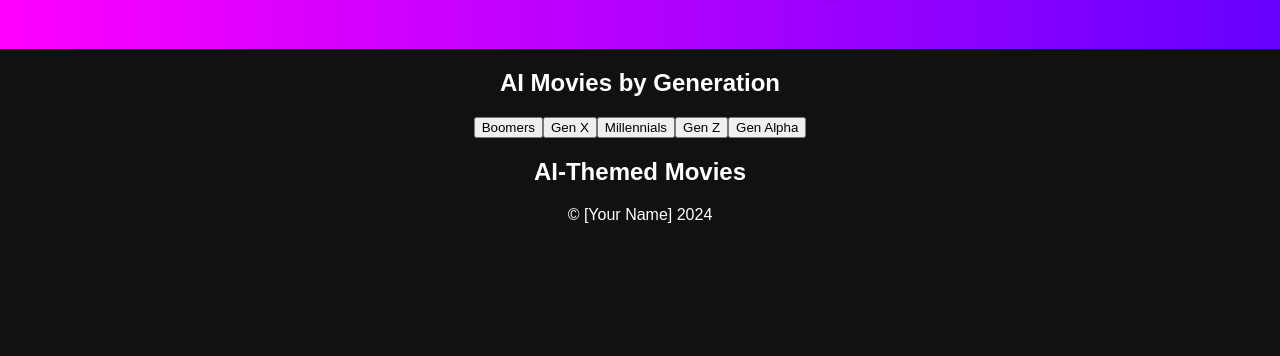
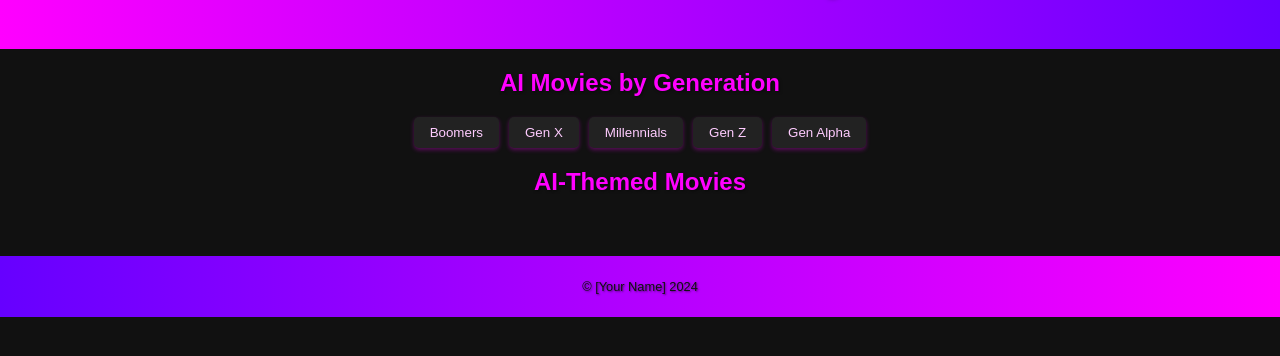
Before and after one commit to TacoTuesday365/aidirgemini, a plain HTML site: page index.html in a window 1280 px wide. Shown: the part 110-466 px from the top of the page. Drawn offline with Linux system fonts and the light colour scheme; no server answers.

Commit message:
Update styles.css

```diff
--- a/styles.css
+++ b/styles.css
@@ -16,8 +16,44 @@ header {
     text-shadow: 2px 2px 5px rgba(0, 0, 0, 0.5);
 }
 
+/* Movie Categories */
+#movie-categories h2 {
+    color: #ff00ff; /* Neon Pink Headings */
+    text-shadow: 1px 1px 3px rgba(0, 0, 0, 0.5);
+}
+
+.categories-grid {
+    display: flex;
+    flex-wrap: wrap;
+    justify-content: center;
+    gap: 10px;
+    margin-bottom: 20px;
+}
+
+.category-button {
+    background: #222;
+    color: #ffccff;
+    border: none;
+    padding: 8px 16px;
+    border-radius: 5px;
+    cursor: pointer;
+    box-shadow: 0px 2px 4px rgba(255, 0, 255, 0.3);
+    transition: background-color 0.2s, color 0.2s, box-shadow 0.2s;
+}
+
+.category-button:hover {
+    background-color: #ff00ff;
+    color: #111;
+    box-shadow: 0px 2px 8px rgba(255, 0, 255, 0.8);
+}
+
 /* Movie Grid */
-.movie-grid {
+#movies-grid h2 {
+    color: #ff00ff;
+    text-shadow: 1px 1px 3px rgba(0, 0, 0, 0.5);
+}
+
+.grid-container {  /* Changed from .movie-grid */
     display: flex;
     flex-wrap: wrap;
     justify-content: center;
@@ -59,3 +95,12 @@ header {
     text-align: left;
     padding: 0 5px;
 }
+
+/* Footer */
+footer {
+    background: linear-gradient(90deg, #6600ff, #ff00ff);
+    padding: 10px;
+    font-size: 0.8em;
+    color: #111;
+    text-shadow: 1px 1px 2px rgba(0, 0, 0, 0.5);
+}
```
